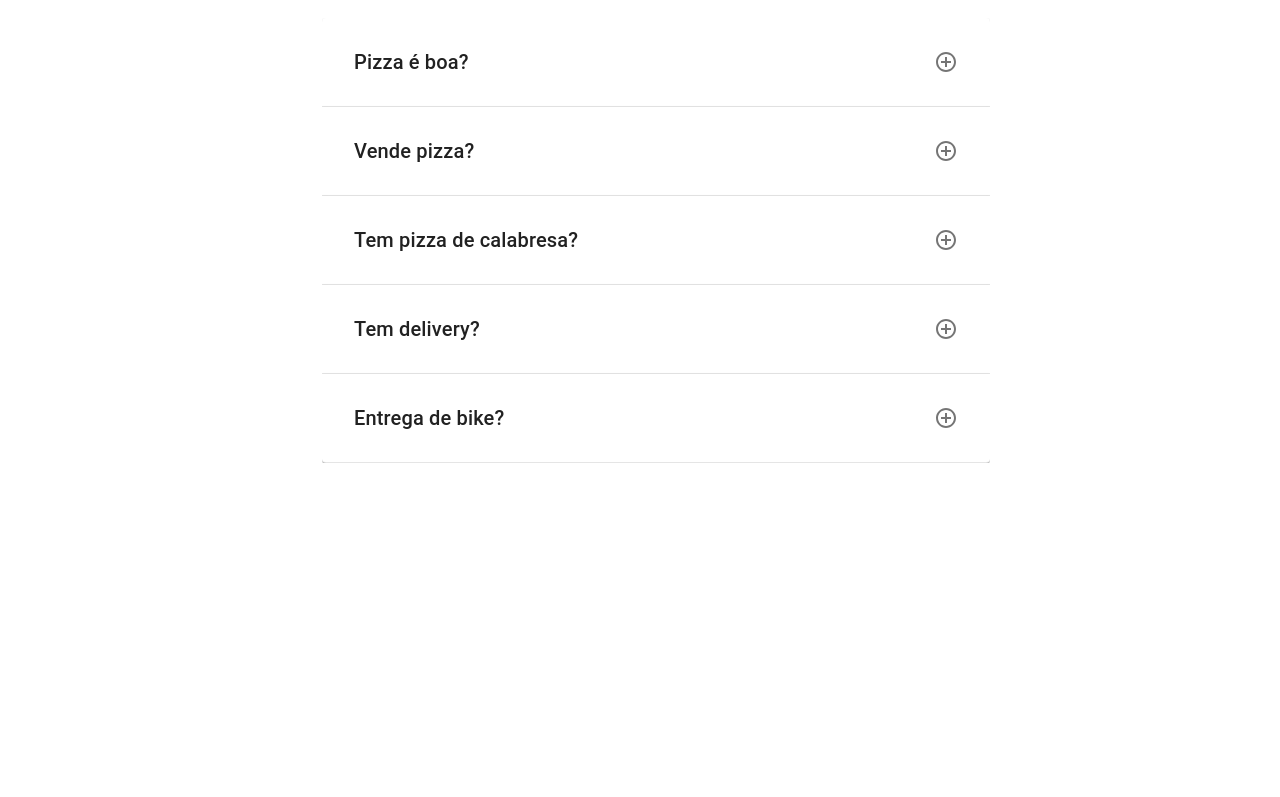
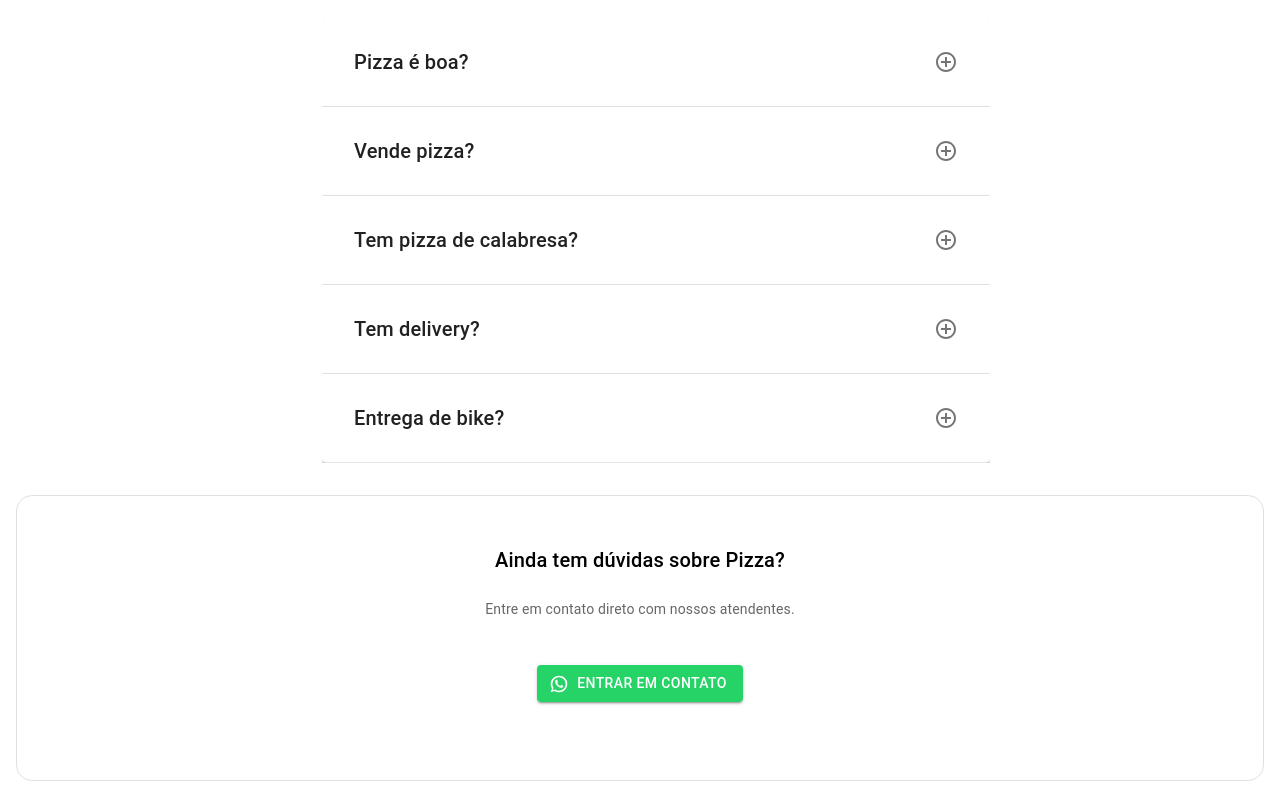
Before and after one commit to Andzuo/test-front-loumar, a React (Create React App) app: page / in a window 1280 px wide. Shown: the part 2510-3307 px from the top of the page. Before the commit the page ends 2989 px from the top, so only its background shows below. Built offline with nearby package versions, Linux system fonts and the light colour scheme.

Commit message:
Feat: ActionSection complete

```diff
--- a/src/App.js
+++ b/src/App.js
@@ -3,6 +3,7 @@ import NavBar from "./components/NavBar";
 import HeroSection from "./components/HeroSection";
 import FirstSection from "./components/FirstSection";
 import FaqSection from "./components/FaqSection";
+import ActionPage from "./components/ActionSection";
 
 const App = () => {
    return (
@@ -11,6 +12,7 @@ const App = () => {
          <HeroSection />
          <FirstSection />
          <FaqSection />
+         <ActionPage />
       </div>
    );
 };
--- a/src/components/ActionSection.jsx
+++ b/src/components/ActionSection.jsx
@@ -1,10 +1,59 @@
+import styled from "@emotion/styled";
+import { Box, Button, Typography } from "@mui/material";
+import WhatsAppIcon from "@mui/icons-material/WhatsApp";
 import React from "react";
+
+const SectionContainer = styled(Box)(({ theme }) => ({
+   display: "flex",
+   flexDirection: "row",
+   alignItems: "center",
+   justifyContent: "center",
+   textAlign: "center",
+   padding: "87px 352px 72px 352px",
+   width: "100%",
+   margin: "0 auto",
+   [theme.breakpoints.down("xl")]: {
+      flexDirection: "column",
+      padding: "16px",
+   },
+}));
+
+const BoxContent = styled(Box)(({ theme }) => ({
+   display: "flex",
+   width: "100%",
+   padding: "48px 32px",
+   flexDirection: "column",
+   alignItems: "center",
+   justifyContent: "center",
+   border: "1px solid #E0E0E0",
+   borderRadius: "16px",
+}));
 
 const ActionPage = () => {
    return (
-      <div>
-         <h1>Action Page</h1>
-      </div>
+      <SectionContainer>
+         <BoxContent>
+            <Typography variant="h6" gutterBottom>
+               Ainda tem dúvidas sobre Pizza?
+            </Typography>
+            <Typography
+               sx={{ margin: "16px 0" }}
+               variant="body2"
+               color="textSecondary"
+            >
+               Entre em contato direto com nossos atendentes.
+            </Typography>
+
+            <Button
+               startIcon={<WhatsAppIcon />}
+               variant="contained"
+               color="whatsappButton1"
+               sx={{ color: "#fff", marginY: "30px" }}
+            >
+               Entrar em contato
+            </Button>
+         </BoxContent>
+      </SectionContainer>
    );
 };
 
```
